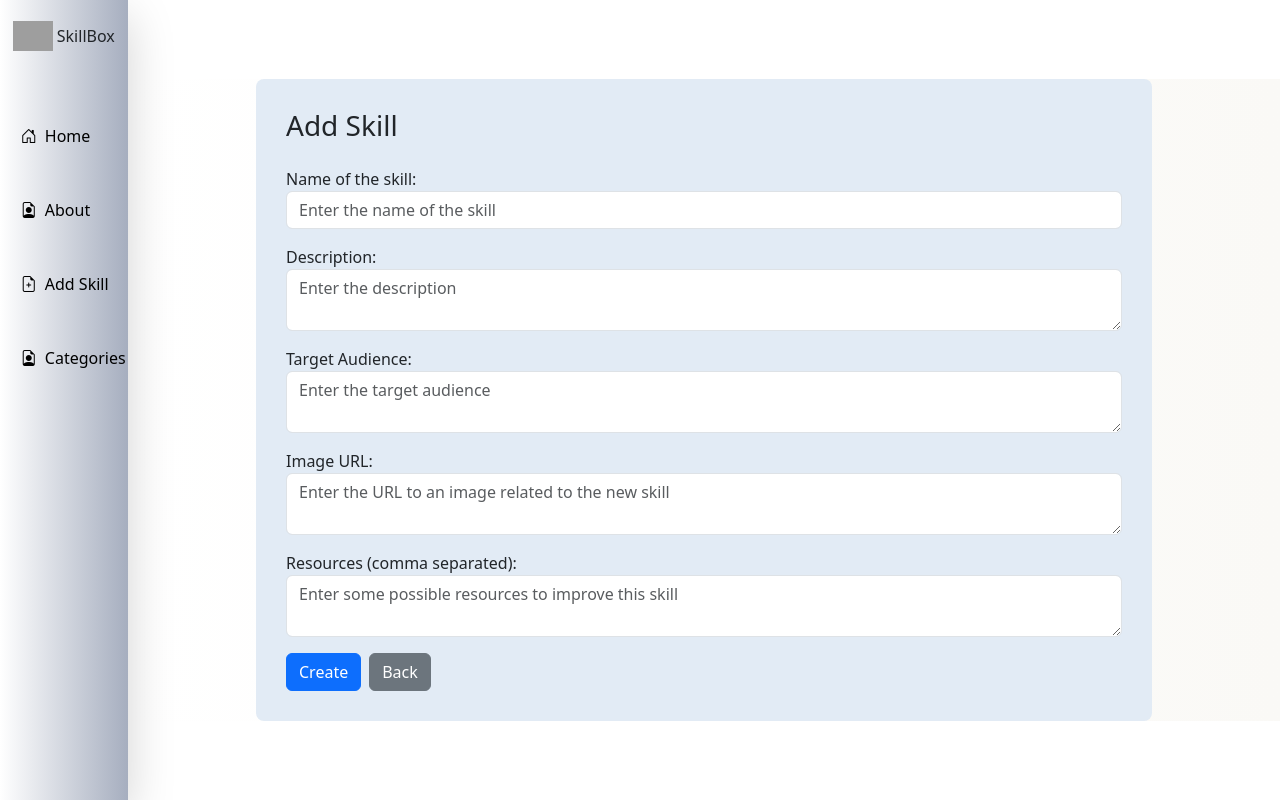
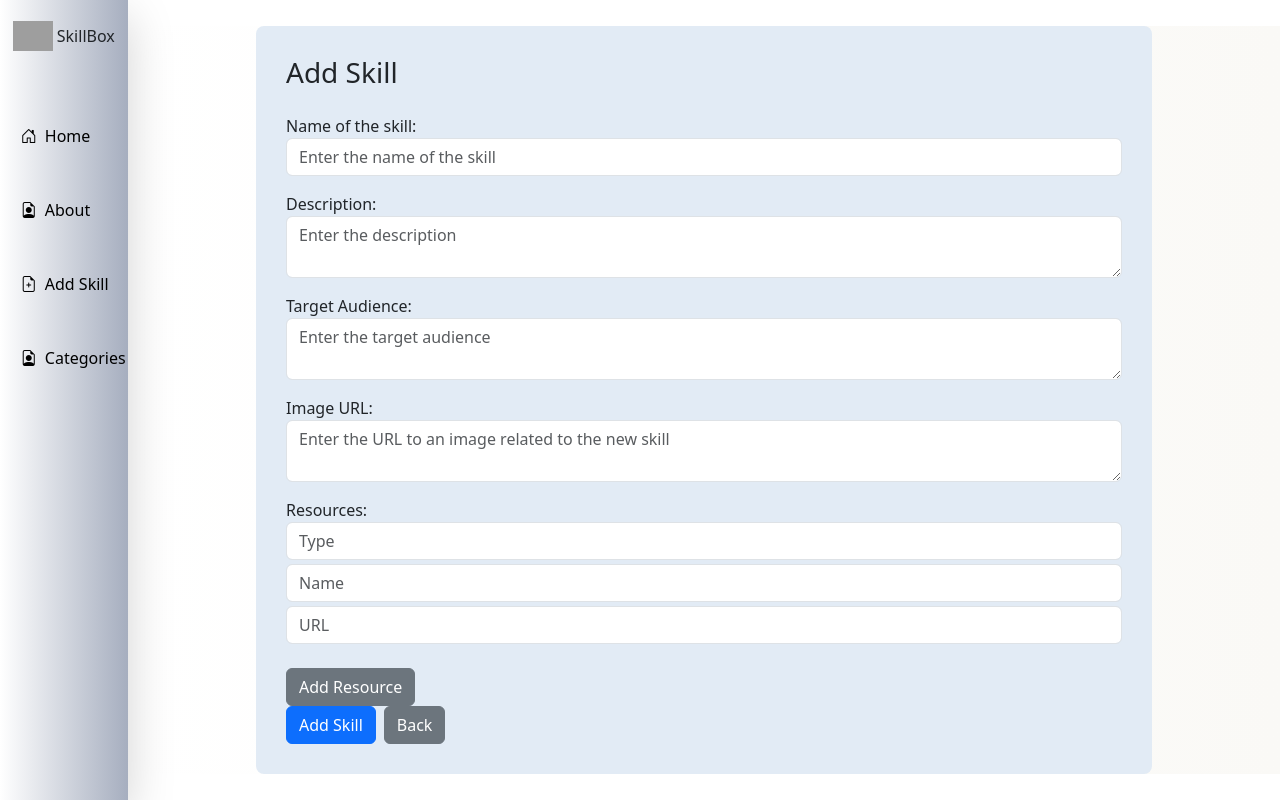
Before and after one commit to New-Skill-App/New-skill-app-2, a React (Vite) app: page /skills/create in a window 1280 px wide. Built offline with nearby package versions, Linux system fonts and the light colour scheme; grey boxes are pictures that could not be loaded.

Commit message:
improved create and edit pages

```diff
--- a/src/components/functionalities/CreateSkill.jsx
+++ b/src/components/functionalities/CreateSkill.jsx
@@ -9,7 +9,18 @@ function CreateSkill({ dataLink }) {
     const [description, setDescription] = useState("");
     const [targetAudience, setTargetAudience] = useState("");
     const [imageURL, setImageURL] = useState("");
-    const [resources, setResources] = useState("");
+    const [resources, setResources] = useState([{ type: "", name: "", url: "" }]);
+
+    const handleResourceChange = (index, field, value) => {
+        const newResources = [...resources];
+        newResources[index][field] = value;
+        setResources(newResources);
+    };
+
+    const addResource = () => {
+        setResources([...resources, { type: "", name: "", url: "" }]);
+    };
+
 
     const handleSubmit = (e) => {
         e.preventDefault();
@@ -19,7 +30,7 @@ function CreateSkill({ dataLink }) {
             description,
             targetAudience,
             imageURL,
-            resources: resources.split(",").map(resource => resource.trim()),
+            resources,
         };
 
         axios.post(`${dataLink}.json`, newSkill)
@@ -99,18 +110,39 @@ function CreateSkill({ dataLink }) {
                             />
                         </div>
 
-                        <div className="form-group mb-3">
-                            <label>Resources (comma separated):</label>
-                            <textarea
-                                name="resources"
-                                placeholder="Enter some possible resources to improve this skill"
-                                value={resources}
-                                onChange={(e) => setResources(e.target.value)}
-                                className="form-control"
-                            />
+                        <div className="form-group">
+                            <label>Resources:</label>
+                            {resources.map((resource, index) => (
+                                <div key={index} className="mb-3">
+                                    <input
+                                        type="text"
+                                        placeholder="Type"
+                                        value={resource.type}
+                                        onChange={(e) => handleResourceChange(index, 'type', e.target.value)}
+                                        className="form-control mb-1"
+                                    />
+                                    <input
+                                        type="text"
+                                        placeholder="Name"
+                                        value={resource.name}
+                                        onChange={(e) => handleResourceChange(index, 'name', e.target.value)}
+                                        className="form-control mb-1"
+                                    />
+                                    <input
+                                        type="url"
+                                        placeholder="URL"
+                                        value={resource.url}
+                                        onChange={(e) => handleResourceChange(index, 'url', e.target.value)}
+                                        className="form-control mb-1"
+                                    />
+                                </div>
+                            ))}
+                            <button type="button" onClick={addResource} className="btn btn-secondary mt-2">
+                                Add Resource
+                            </button>
                         </div>
 
-                        <button type="submit" className="btn btn-primary me-2">Create</button>
+                        <button type="submit" className="btn btn-primary me-2">Add Skill</button>
                         <Link to="/" className="btn btn-secondary">Back</Link>
                     </form>
                 </div>
--- a/src/components/functionalities/EditSkillPage.jsx
+++ b/src/components/functionalities/EditSkillPage.jsx
@@ -1,6 +1,7 @@
 import axios from "axios";
 import { useState, useEffect } from "react";
-import { useParams, useNavigate } from "react-router-dom";
+import { useParams, useNavigate, NavLink } from "react-router-dom";
+
 
 function EditSkillPage({ dataLink }) {
     const { skillId } = useParams();
@@ -11,7 +12,7 @@ function EditSkillPage({ dataLink }) {
     const [description, setDescription] = useState("");
     const [targetAudience, setTargetAudience] = useState("");
     const [imageURL, setImageURL] = useState("");
-    const [resources, setResources] = useState("");
+    const [resources, setResources] = useState([{ type: "", name: "", url: "" }]);
 
     useEffect(() => {
         axios.get(`${dataLink}/${skillId}.json`)
@@ -21,10 +22,27 @@ function EditSkillPage({ dataLink }) {
                 setDescription(response.data.description);
                 setTargetAudience(response.data.targetAudience);
                 setImageURL(response.data.imageURL);
-                setResources(response.data.resources.join(", "));
+
+                if (Array.isArray(response.data.resources)) {
+                    setResources(response.data.resources);
+                } else {
+                    setResources([{ type: "", name: "", url: "" }]);
+                }
             })
             .catch(e => console.log("Error fetching skill details.", e));
     }, [skillId, dataLink]);
+
+
+    const handleResourceChange = (index, field, value) => {
+        const newResources = [...resources];
+        newResources[index][field] = value;
+        setResources(newResources);
+    };
+
+    const addResource = () => {
+        setResources([...resources, { type: "", name: "", url: "" }]);
+    };
+
 
     const handleSubmit = (e) => {
         e.preventDefault();
@@ -117,18 +135,42 @@ function EditSkillPage({ dataLink }) {
                         </div>
 
                         <div className="form-group">
-                            <label>Resources (comma separated):</label>
-                            <textarea
-                                value={resources}
-                                onChange={(e) => setResources(e.target.value)}
-                                className="form-control"
-                            />
+                            <label>Resources:</label>
+                            {resources.map((resource, index) => (
+                                <div key={index} className="mb-3">
+                                    <input
+                                        type="text"
+                                        placeholder="Type"
+                                        value={resource.type}
+                                        onChange={(e) => handleResourceChange(index, 'type', e.target.value)}
+                                        className="form-control mb-1"
+                                    />
+                                    <input
+                                        type="text"
+                                        placeholder="Name"
+                                        value={resource.name}
+                                        onChange={(e) => handleResourceChange(index, 'name', e.target.value)}
+                                        className="form-control mb-1"
+                                    />
+                                    <input
+                                        type="url"
+                                        placeholder="URL"
+                                        value={resource.url}
+                                        onChange={(e) => handleResourceChange(index, 'url', e.target.value)}
+                                        className="form-control mb-1"
+                                    />
+                                </div>
+                            ))}
+                            <button type="button" onClick={addResource} className="btn btn-secondary mt-2">
+                                Add Resource
+                            </button>
                         </div>
 
                         <button type="submit" className="btn btn-primary mt-3">Save Changes</button>
-            </form>
-        </div>
-        </div>
+                        <NavLink to={`/visual-arts-page/skills/${skillId}`} className="btn btn-secondary">Back</NavLink>
+                    </form>
+                </div>
+            </div>
         </div>
     )
 }
--- a/src/components/pages/SkillDetailsPage.jsx
+++ b/src/components/pages/SkillDetailsPage.jsx
@@ -60,7 +60,14 @@ function SkillDetailsPage({ dataLink, basePath }) {
                         {skill.resources && (
                             <>
                                 <h5>Resources to improve this skill:</h5>
-                                <p className="skill-info">{skill.resources.join(", ")}</p>
+                                <ul className="skill-info">
+                                    {skill.resources.map((resource, index) => (
+                                        <li key={index}>
+                                            <strong>{resource.type}: </strong>
+                                            <a href={resource.url} target="_blank" rel="noopener noreferrer">{resource.name}</a>
+                                        </li>
+                                    ))}
+                                </ul>
                             </>
                         )}
                         <div className="d-flex justify-content-center">
```
